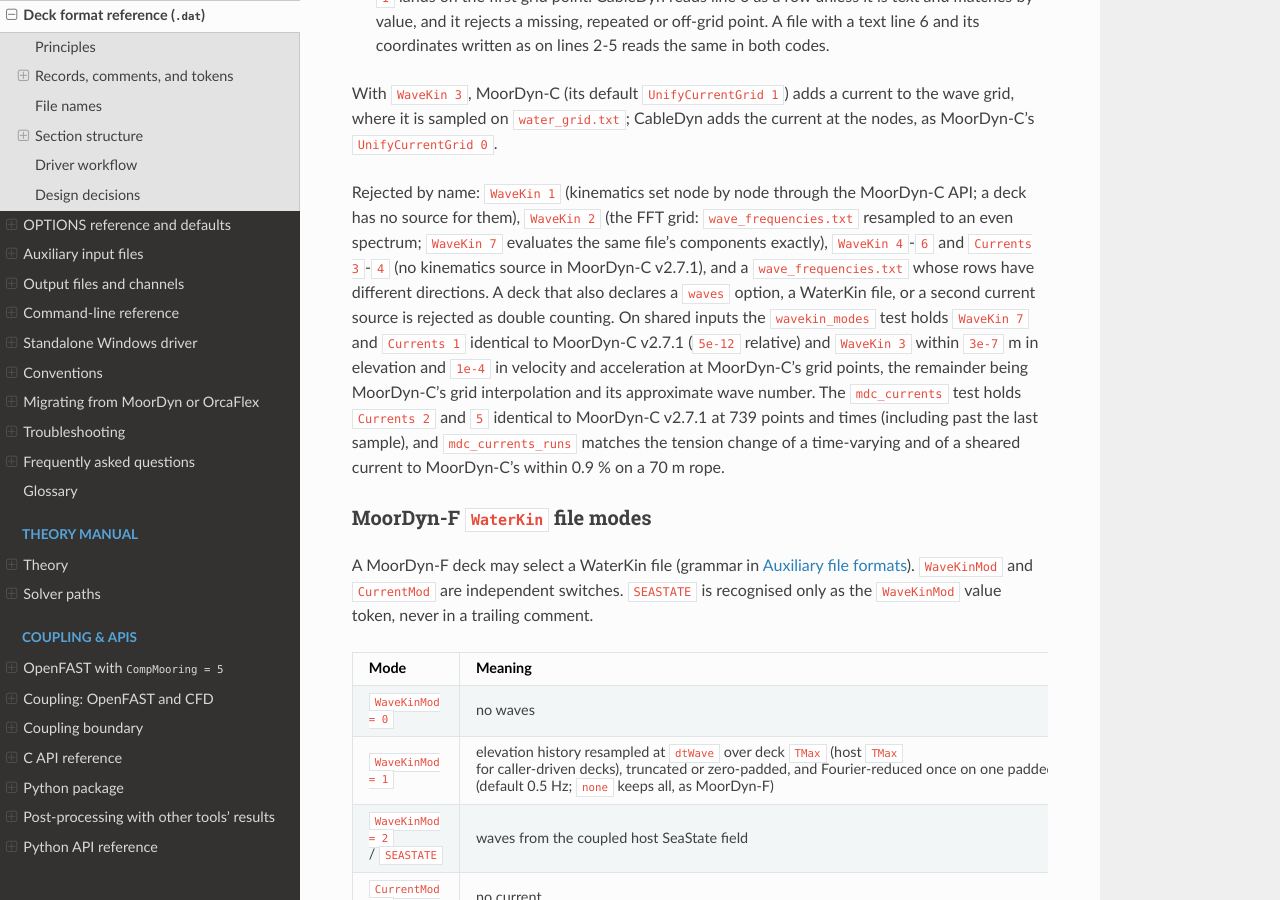
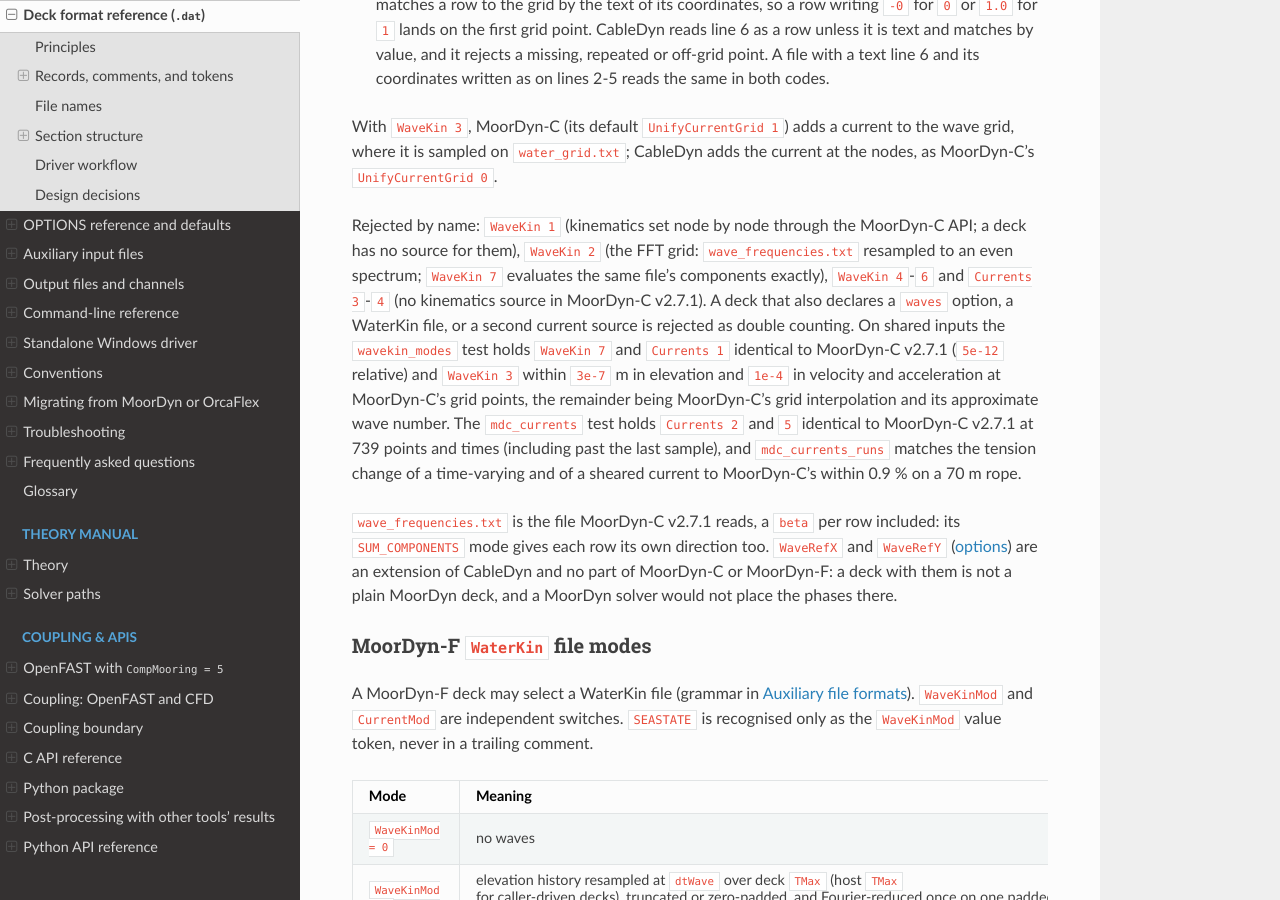
Before and after one commit to SMI-Lab-Inha/CableDyn, a Sphinx documentation site: the page built from doc/driver_format.md, in a window 1280 px wide and 900 px high, scrolled down 33509 px. Built offline with Sphinx 7.4.7 and the Read the Docs theme 3.1.0, drawn with Linux system fonts in a browser that asks for light colours; some of the changed text lies outside the part shown.

Commit message:
feat(waves): per-row directions and a reference point for wave records
WaveKin 7 refused rows of different directions, though MoorDyn-C reads a
beta per row of wave_frequencies.txt and gives each its own direction.
Rows that differ now make a short-crested table in ascending frequency:
CD_Component_Wave_Kinematics takes the direction cosines of each
component (comp_cos, comp_sin) and sums x and y apart, in a branch of
its own, so a long-crested table runs as before. Vessel RAOs take each
row's heading. The beta of the omega = 0 row has no effect.

The new options WaveRefX and WaveRefY give the point that an elevation
record or a component file (WaterKin WaveKinMod 1, WaveKin 3 and 7)
refers to: each phase uses the position relative to it, and a vessel RAO
the vessel's. The default is the origin. They are an extension of
CableDyn, documented as such, and a deck with any other sea, or none, is
refused by name; the Python deck validator mirrors the rule.

Existing decks give the same bits as before. Two directions equal the
two superposed seas to 1e-15, at the depth stretched by the total
elevation, across the quadrants; a shifted reference point equals the
deck translated.

Signed-off-by: Jae Hoon Seo <jaehoon.seo@inha.ac.kr>

```diff
--- a/CMakeLists.txt
+++ b/CMakeLists.txt
@@ -1166,7 +1166,7 @@
 # clamped hang-off moment under vessel pitch.
 add_executable(test_vessel_motion tests/test_vessel_motion.f90)
 target_link_libraries(test_vessel_motion PRIVATE cabledyn_core)
-file(MAKE_DIRECTORY ${CMAKE_BINARY_DIR}/vessel_motion)
+file(MAKE_DIRECTORY ${CMAKE_BINARY_DIR}/vessel_motion/vm_wk7)
 add_test(NAME vessel_motion COMMAND test_vessel_motion WORKING_DIRECTORY ${CMAKE_BINARY_DIR}/vessel_motion)
 set_tests_properties(vessel_motion PROPERTIES LABELS "fortran;unit;dynamic;validation")
 
--- a/doc/driver_format.md
+++ b/doc/driver_format.md
@@ -1329,7 +1329,7 @@
 | Option | File | Meaning |
 |---|---|---|
 | `WaveKin 3` | `wave_elevation.txt` | `time elevation` rows from `t = 0` (no header rows), resampled linearly at `dtWave` to `floor(t_last/dtWave) + 1` samples (the last dropped when the count is odd) and reduced to its Fourier components; components above `WvHiCOff` (default 0.5 Hz, MoorDyn-C's fixed cut) are dropped and the mean is a mean-level offset, as MoorDyn-C does. Waves travel along +x |
-| `WaveKin 7` | `wave_frequencies.txt` | `omega Re Im [beta]` rows [rad/s, m, m, rad], the first at `omega = 0`: each row is the component `\|c\| sin(omega t - k d + arg c)`, `d = x cos(beta) + y sin(beta)`; the `omega = 0` row is a mean-level offset. All rows must share one `beta` |
+| `WaveKin 7` | `wave_frequencies.txt` | `omega Re Im [beta]` rows [rad/s, m, m, rad], the first at `omega = 0`: each row is the component `\|c\| sin(omega t - k d + arg c)`, `d = x cos(beta) + y sin(beta)` with the row's own `beta` (0 when the column is left out); the `omega = 0` row is a mean-level offset and its `beta` has no effect. Rows of different directions describe a short-crested sea, summed in ascending frequency |
 | `Currents 1` | `current_profile.txt` | `z ux uy uz` rows after its header rows, strictly increasing `z`; linear in `z` and held beyond the end rows |
 | `Currents 2` | `current_profile_dynamic.txt` | a depth profile in time: lines 1-4 and 6 are free text, line 5 lists the depths `z1 ... zn` (strictly increasing, read in single precision as MoorDyn-C does), and each later row is `t ux1 ... uxn [uy1 ... uyn [uz1 ... uzn]]` (missing components zero), at least two rows with strictly increasing `t` |
 | `Currents 5` | `current_profile_4d.txt` | a grid in x, y, z and time: line 1 is `nx ny nz nt`, lines 2-5 the x, y, z and t coordinates (each strictly increasing, at least two times), then one `x y z t ux uy uz` row per grid point, in any order, matched to the grid by value; a text line 6 is a header |
@@ -1368,15 +1368,19 @@
 Rejected by name: `WaveKin 1` (kinematics set node by node through the MoorDyn-C API; a deck has
 no source for them), `WaveKin 2` (the FFT grid: `wave_frequencies.txt` resampled to an even
 spectrum; `WaveKin 7` evaluates the same file's components exactly), `WaveKin 4`-`6` and
-`Currents 3`-`4` (no kinematics source in MoorDyn-C v2.7.1), and a `wave_frequencies.txt` whose
-rows have different directions. A deck that also declares a `waves` option, a WaterKin file, or a
-second current source is rejected as double counting. On shared inputs the `wavekin_modes` test
-holds `WaveKin 7` and `Currents 1` identical to MoorDyn-C v2.7.1 (`5e-12` relative) and `WaveKin 3`
+`Currents 3`-`4` (no kinematics source in MoorDyn-C v2.7.1). A deck that also declares a `waves`
+option, a WaterKin file, or a second current source is rejected as double counting. On shared
+inputs the `wavekin_modes` test holds `WaveKin 7` and `Currents 1` identical to MoorDyn-C v2.7.1 (`5e-12` relative) and `WaveKin 3`
 within `3e-7` m in elevation and `1e-4` in velocity and acceleration at MoorDyn-C's grid points,
 the remainder being MoorDyn-C's grid interpolation and its approximate wave number. The
 `mdc_currents` test holds `Currents 2` and `5` identical to MoorDyn-C v2.7.1 at 739 points and
 times (including past the last sample), and `mdc_currents_runs` matches the tension change of a
 time-varying and of a sheared current to MoorDyn-C's within 0.9 % on a 70 m rope.
+
+`wave_frequencies.txt` is the file MoorDyn-C v2.7.1 reads, a `beta` per row included: its
+`SUM_COMPONENTS` mode gives each row its own direction too. `WaveRefX` and `WaveRefY`
+([options](options.rst)) are an extension of CableDyn and no part of MoorDyn-C or MoorDyn-F: a
+deck with them is not a plain MoorDyn deck, and a MoorDyn solver would not place the phases there.
 
 (waterkin-file-modes)=
 ### MoorDyn-F `WaterKin` file modes
--- a/doc/file_formats.rst
+++ b/doc/file_formats.rst
@@ -549,7 +549,8 @@
    * - 2
      - ``elevation``
      - m
-     - Free-surface elevation η at the reference location.
+     - Free-surface elevation η at the reference location: the origin, or the point of the
+       ``WaveRefX`` and ``WaveRefY`` options, an extension of CableDyn.
 
 * Blank lines are skipped. Lines before the first data row whose first token is not
   a number, such as a ``time elevation`` header, are skipped. Once data has
```
Also changed, not shown: doc/options.rst (+10 -0 lines), doc/theory.rst (+13 -0 lines), 8 other files.
